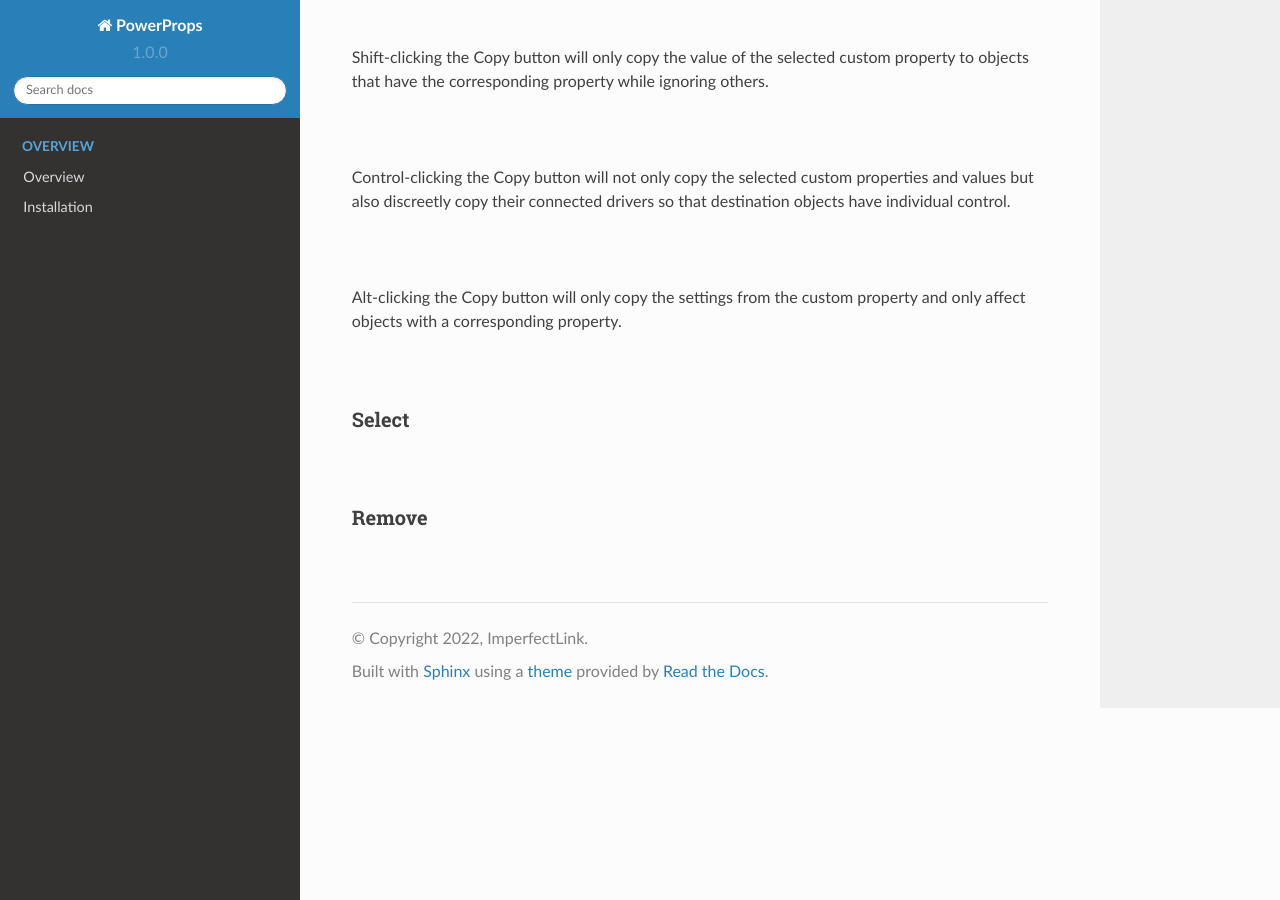
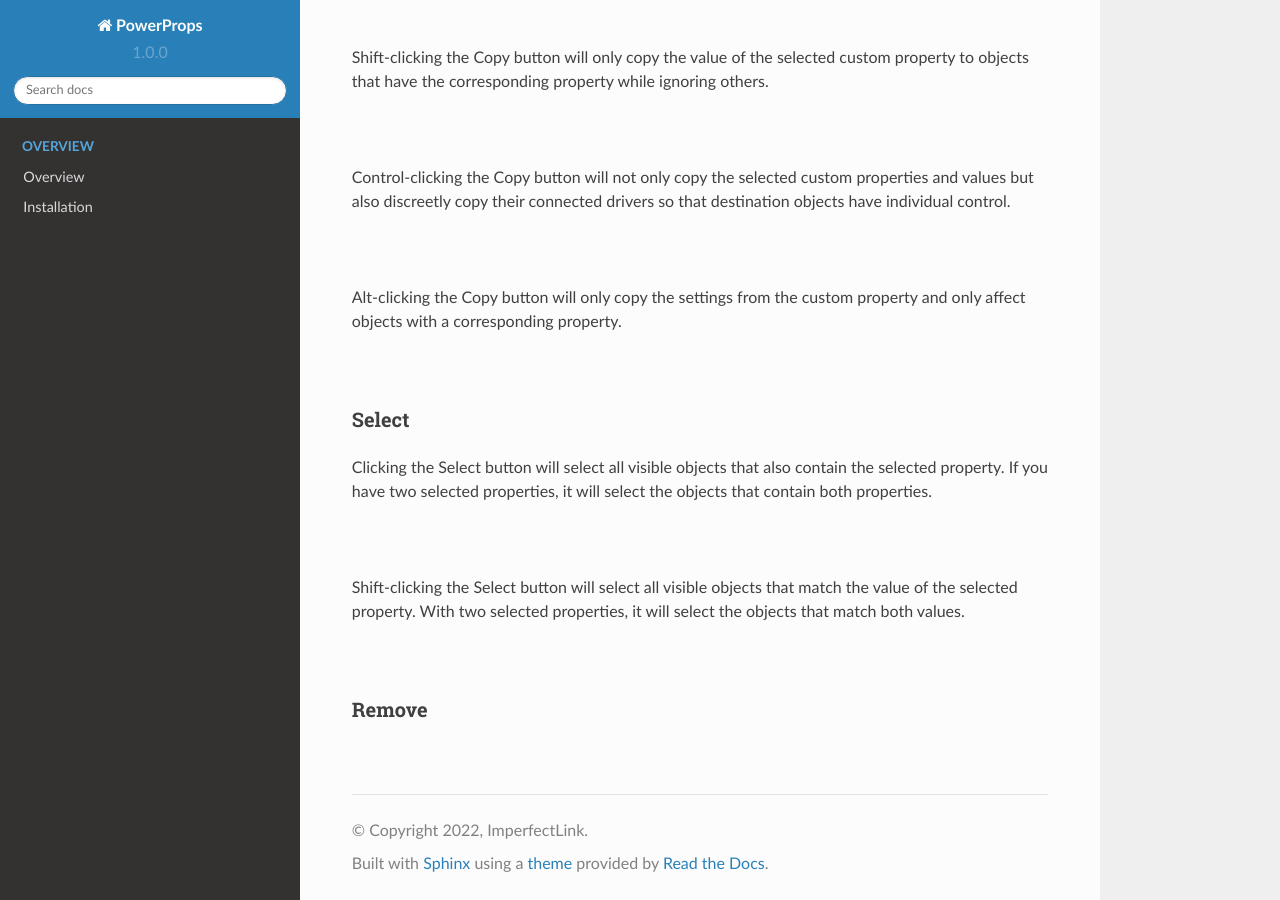
Before and after one commit to imperfectlink/PowerProps, a Sphinx documentation site: the page built from docs/source/interface.rst, in a window 1280 px wide and 900 px high, scrolled down 1120 px. Built offline with Sphinx 7.4.7 and the Read the Docs theme 2.0.0, drawn with Linux system fonts in a browser that asks for light colours.

Commit message:
Update interface.rst

```diff
--- a/docs/source/interface.rst
+++ b/docs/source/interface.rst
@@ -47,6 +47,11 @@ Alt-clicking the Copy button will only copy the settings from the custom propert
 
 Select
 ----
+Clicking the Select button will select all visible objects that also contain the selected property. If you have two selected properties, it will select the objects that contain both properties.
+
+|
+
+Shift-clicking the Select button will select all visible objects that match the value of the selected property. With two selected properties, it will select the objects that match both values.
 
 |
 
```
